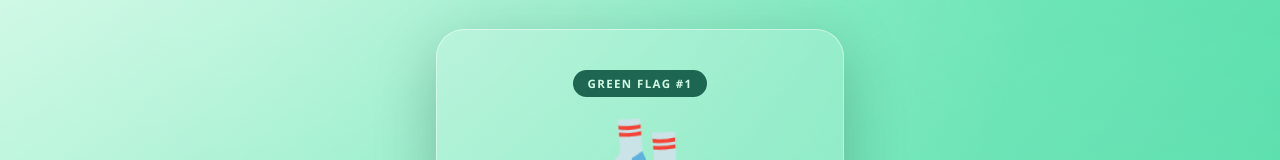
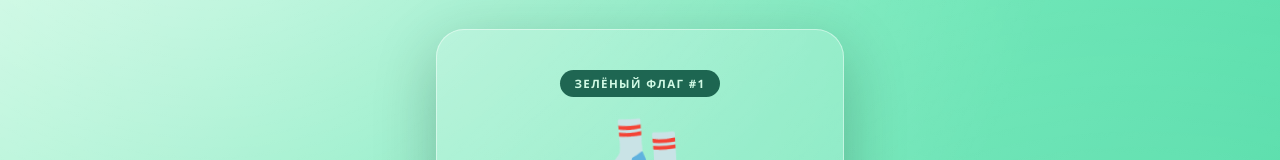
Before and after one commit to OFFchase/test, a React (Vite) app: page / in a window 1280 px wide. Both pictures are taken after a click on the button "next". Shown: the part 152-312 px from the top of the page. Built offline with nearby package versions, Linux system fonts and the light colour scheme.

Commit message:
Translate flag badge label to Russian
Co-Authored-By: Claude Opus 4.8 <noreply@anthropic.com>
Claude-Session: https://claude.ai/code/session_013udygdujjT8of7zchxK2DZ

```diff
--- a/src/App.jsx
+++ b/src/App.jsx
@@ -102,7 +102,7 @@ export default function App() {
 
         {slide.type === 'flag' && (
           <div className="card flag">
-            <span className="badge">green flag #{slide.index + 1}</span>
+            <span className="badge">зелёный флаг #{slide.index + 1}</span>
             <div className="emoji float">{slide.emoji}</div>
             <h2 className="flagtitle">{slide.flag}</h2>
             <p className="detail">{slide.detail}</p>
```
